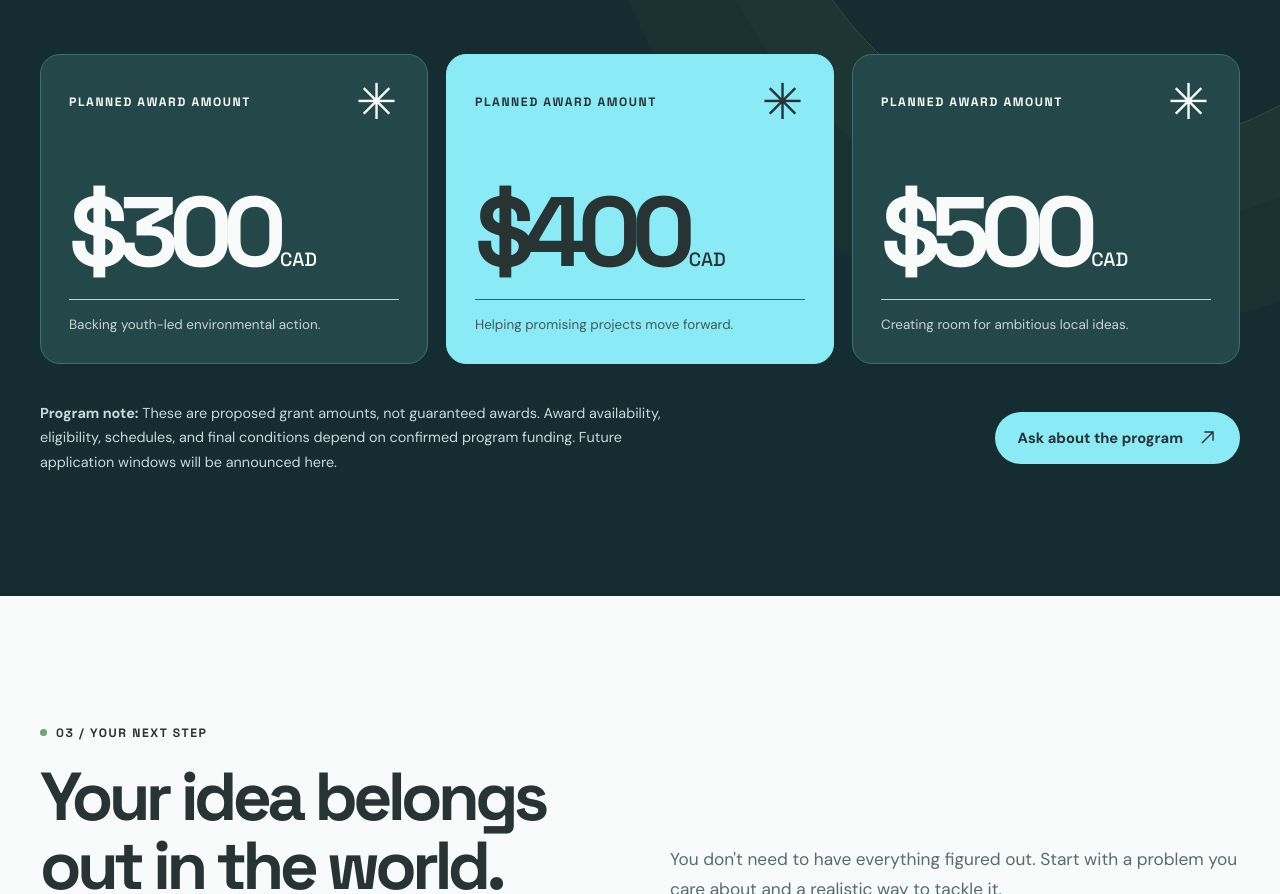
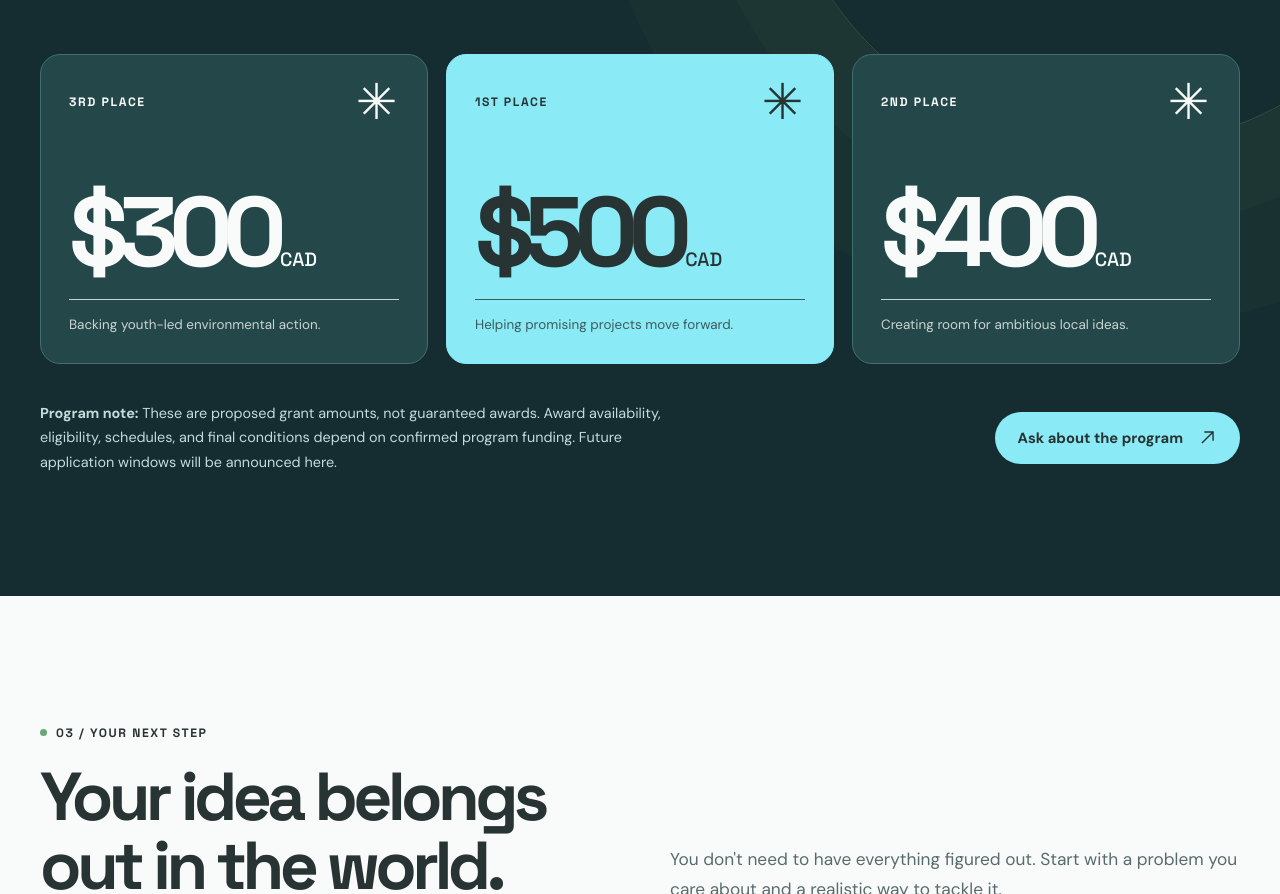
Before and after one commit to JujharSeehra/Youth-Climate-Ventures, a plain HTML site: page index.html in a window 1280 px wide. Shown: the part 2192-3086 px from the top of the page. Drawn offline with Linux system fonts and the light colour scheme.

Commit message:
Update index.html

```diff
--- a/index.html
+++ b/index.html
@@ -469,9 +469,9 @@
           <p class="section-copy">Our planned micro-grants are designed to help youth-led climate ideas take their first steps—from community projects to creative environmental solutions.</p>
         </div>
         <div class="grant-grid">
-          <article class="grant-card reveal"><div class="grant-index"><span>Planned award amount</span><span class="asterisk" aria-hidden="true">✳</span></div><div class="amount">$300<small>CAD</small></div><div class="grant-foot">Backing youth-led environmental action.</div></article>
-          <article class="grant-card featured reveal"><div class="grant-index"><span>Planned award amount</span><span class="asterisk" aria-hidden="true">✳</span></div><div class="amount">$400<small>CAD</small></div><div class="grant-foot">Helping promising projects move forward.</div></article>
-          <article class="grant-card reveal"><div class="grant-index"><span>Planned award amount</span><span class="asterisk" aria-hidden="true">✳</span></div><div class="amount">$500<small>CAD</small></div><div class="grant-foot">Creating room for ambitious local ideas.</div></article>
+          <article class="grant-card reveal"><div class="grant-index"><span>3rd Place</span><span class="asterisk" aria-hidden="true">✳</span></div><div class="amount">$300<small>CAD</small></div><div class="grant-foot">Backing youth-led environmental action.</div></article>
+          <article class="grant-card featured reveal"><div class="grant-index"><span>1st Place</span><span class="asterisk" aria-hidden="true">✳</span></div><div class="amount">$500<small>CAD</small></div><div class="grant-foot">Helping promising projects move forward.</div></article>
+          <article class="grant-card reveal"><div class="grant-index"><span>2nd Place</span><span class="asterisk" aria-hidden="true">✳</span></div><div class="amount">$400<small>CAD</small></div><div class="grant-foot">Creating room for ambitious local ideas.</div></article>
         </div>
         <div class="grant-bottom reveal">
           <p class="grant-disclaimer"><strong>Program note:</strong> These are proposed grant amounts, not guaranteed awards. Award availability, eligibility, schedules, and final conditions depend on confirmed program funding. Future application windows will be announced here.</p>
```
